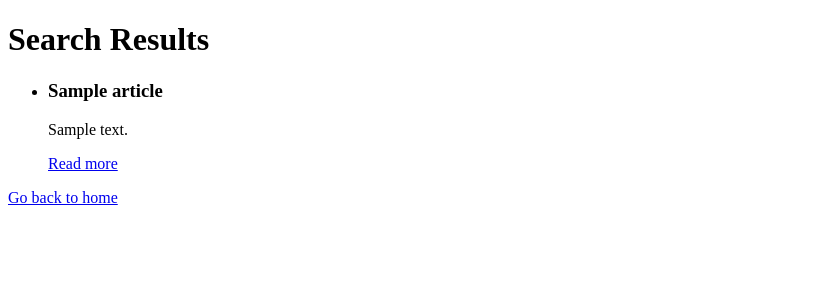
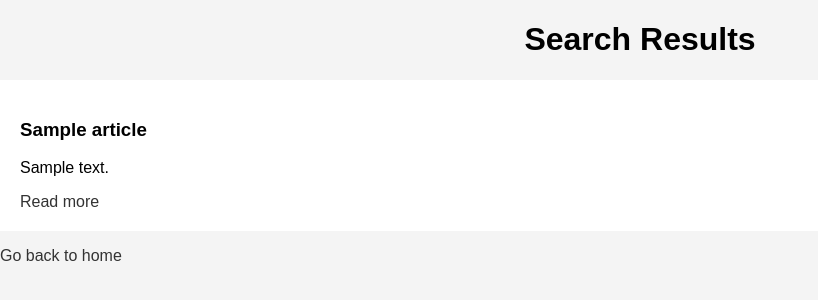
Before and after one commit to kolumbino/RDI-Student-Assistant-Preliminary-Task, a Flask app: page /search in a window 1280 px wide. Shown: the top 300 px of the page, without its empty margins (0-818 px from the left). Run offline with Flask 3, Linux system fonts and the light colour scheme; a database or web service that is not in the repository returns one stand-in record (values such as "Sample title"); data that the repository does not hold is empty.

Commit message:
Update search.html

```diff
--- a/templates/search.html
+++ b/templates/search.html
@@ -4,6 +4,60 @@
     <meta charset="UTF-8" />
     <meta name="viewport" content="width=device-width, initial-scale=1.0" />
     <title>News App - Search Results</title>
+    <style>
+      body {
+        font-family: "Arial", sans-serif;
+        margin: 0;
+        padding: 0;
+        background-color: #f4f4f4;
+      }
+      h1,
+      h2 {
+        text-align: center;
+      }
+      form {
+        max-width: 600px;
+        margin: 20px auto;
+        padding: 20px;
+        background: white;
+      }
+      ul {
+        list-style-type: none;
+        padding: 0;
+      }
+      li {
+        background: white;
+        padding: 20px;
+        margin-bottom: 10px;
+      }
+      a {
+        color: #333;
+        text-decoration: none;
+      }
+      a:hover {
+        text-decoration: underline;
+      }
+      label,
+      input,
+      button {
+        display: block;
+        width: 100%;
+        margin-bottom: 10px;
+      }
+      input,
+      button {
+        padding: 10px;
+      }
+      button {
+        background-color: #5cb85c;
+        color: white;
+        border: none;
+        cursor: pointer;
+      }
+      button:hover {
+        background-color: #4cae4c;
+      }
+    </style>
   </head>
   <body>
     <h1>Search Results</h1>
```
